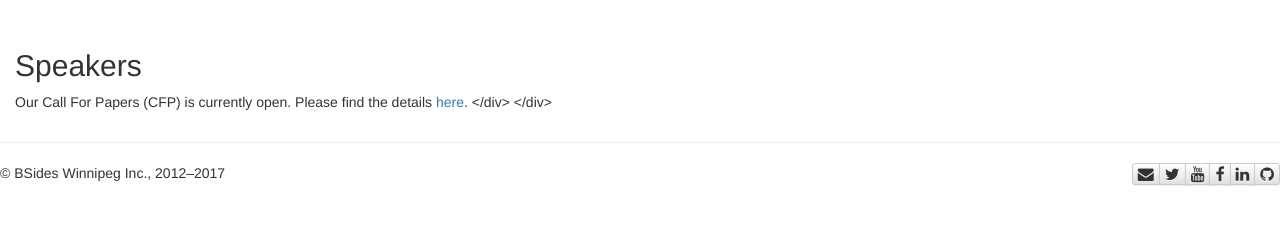
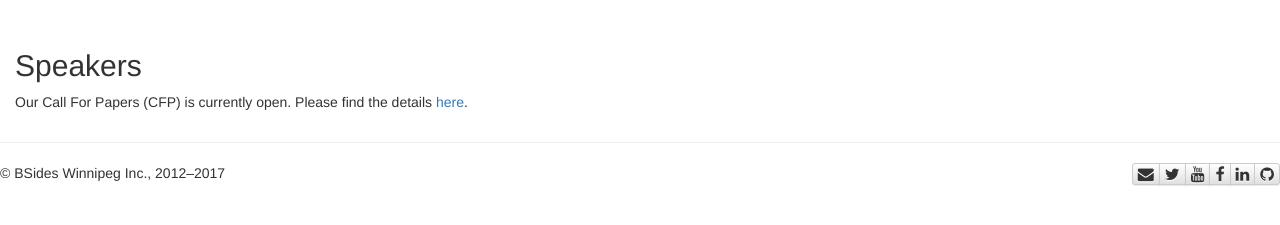
Before and after one commit to bsideswpg/bsideswpg.github.io, a Jekyll site: the page built from 2017-speakers.md, in a window 1280 px wide. Shown: the part 417-642 px from the top of the page. Built offline with Jekyll 4.4.1, drawn with Linux system fonts in a browser that asks for light colours.

Commit message:
Fix missing tag.

```diff
--- a/2017-speakers.md
+++ b/2017-speakers.md
@@ -7,6 +7,6 @@ permalink: /speakers/
   <div class="col-lg-12">
     <h2>Speakers</h2>
 
-    <p>Our Call For Papers (CFP) is currently open. Please find the details <a href="/BSides_Winnipeg_2017_Call_For_Papers.pdf">here</a>.
+    <p>Our Call For Papers (CFP) is currently open. Please find the details <a href="/BSides_Winnipeg_2017_Call_For_Papers.pdf">here</a>.</p>
   </div>
 </div>
```
